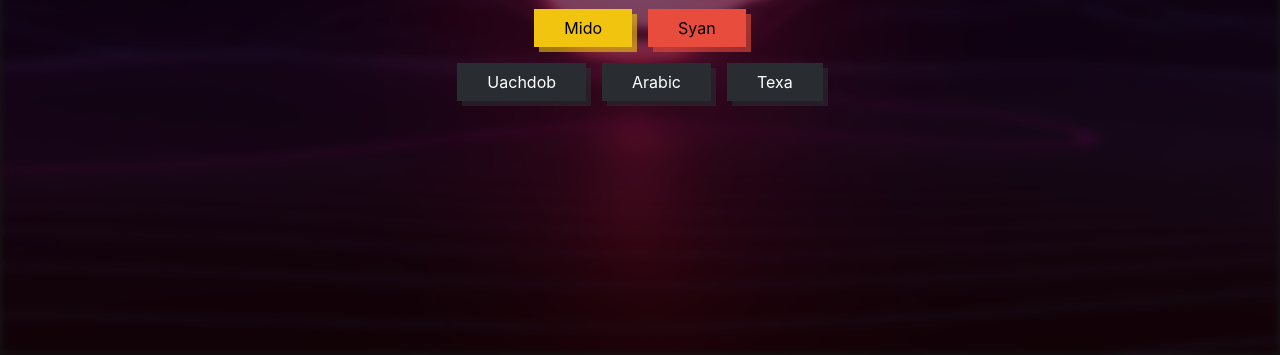
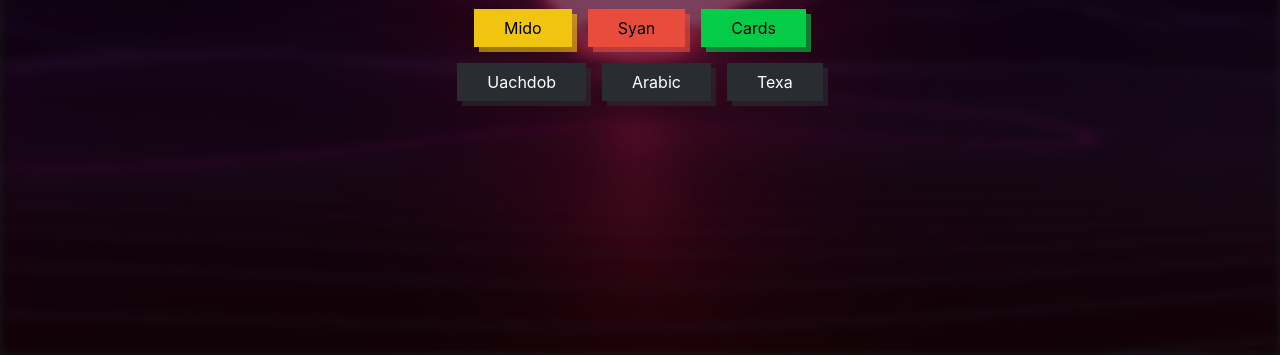
Before and after one commit to Mid0aria/anlayana.com, a plain HTML site: page index.html in a window 1280 px wide. Shown: the part 445-800 px from the top of the page. Drawn offline with Linux system fonts and the light colour scheme; a web font is replaced by a local one.

Commit message:
Update index.html

```diff
--- a/index.html
+++ b/index.html
@@ -65,6 +65,11 @@ Got a cat here. Passerby can touch her and click Like to pet her once. Award for
                             class="btn alizarin-dropshadow black-text animation hover"
                             >Syan</a
                         >
+                     <a
+                            href="https://cards.anlayana.com"
+                            class="btn deviantart-dropshadow black-text animation hover"
+                            >Cards</a
+                        >
                     </div>
                     <div class="buttons">
                         <a
```
